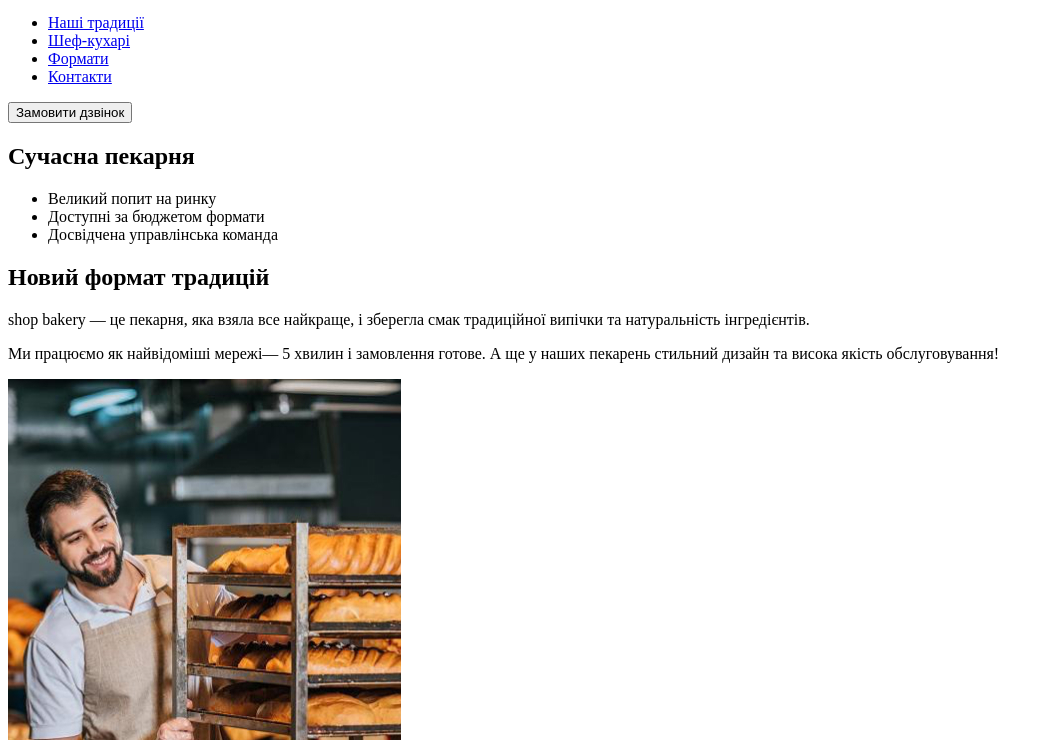
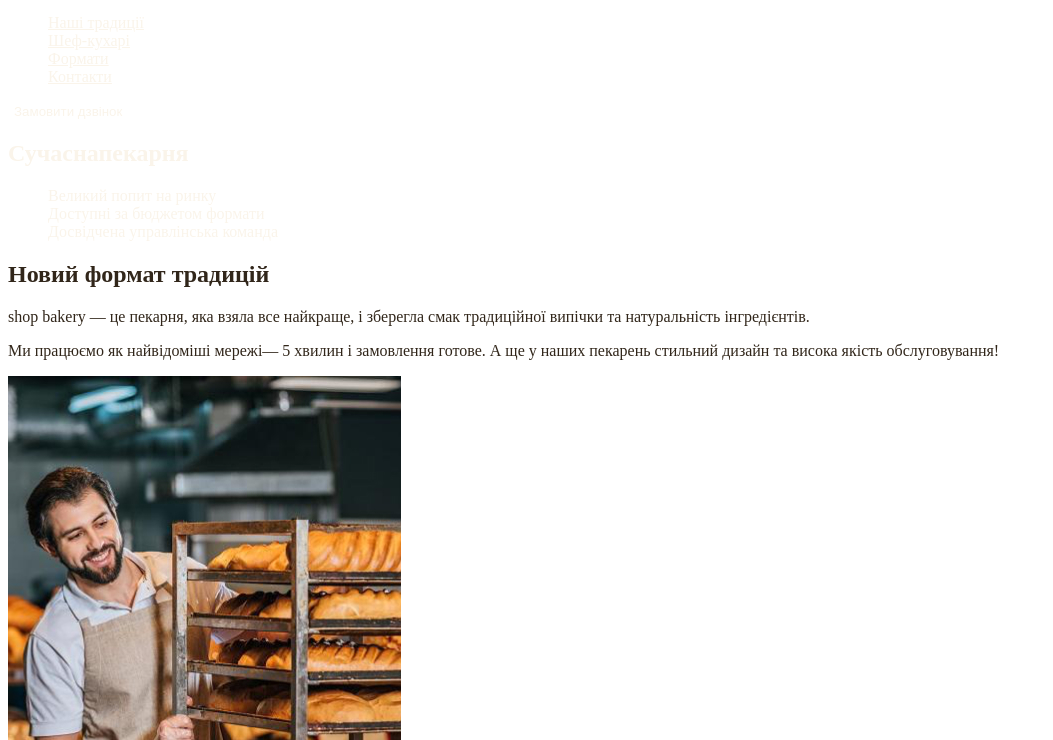
Before and after one commit to 1Yulia3/genius, a plain HTML site: page index.html in a window 1280 px wide. Shown: the part 60-800 px from the top of the page, without its empty margins (0-1053 px from the left). Drawn offline with Linux system fonts and the light colour scheme.

Commit message:
Add styles.css

```diff
--- /dev/null
+++ b/css/styles.css
@@ -0,0 +1,57 @@
+:root {
+  --color-primary-dark: #31261a;
+  --color-primary-light: #faf4ea;
+  --color-brand-light: #819b57;
+  --color-brand-dark: #465929;
+}
+
+/* Base */
+ul {
+  list-style-type: none;
+}
+
+body {
+  color: var(--color-primary-dark);
+}
+
+/* Button */
+.button {
+  color: var(--color-primary-light);
+  background-color: var(--color-brand);
+  border: 2px solid var(--color-brand);
+  border-radius: 8px;
+  cursor: pointer;
+}
+
+.button:hover {
+  color: var(--color-brand-dark);
+  background-color: transparent;
+}
+
+/* Link */
+.link {
+  color: var(--color-primary-light);
+}
+
+.link:hover {
+  color: var(--color-brand);
+}
+
+/* Hero section */
+.hero-title {
+  color: var(--color-primary-light);
+}
+
+.hero-title .accent {
+  color: var(--color-brand);
+}
+
+/* Advantages section */
+.advantages-list {
+  color: var(--color-primary-light);
+  background-color: var(--color-brand);
+}
+
+.section-title .accent {
+  color: var(--color-brand-dark);
+}
--- a/index.html
+++ b/index.html
@@ -4,6 +4,7 @@
     <meta charset="UTF-8" />
     <meta name="viewport" content="width=device-width, initial-scale=1.0" />
     <title>Document</title>
+    <link rel="stylesheet" href="./css/styles.css" />
   </head>
   <body>
     <header>
@@ -12,25 +13,25 @@
           <img src="./images/logo.svg" alt="Логотип сучасної пекарні" />
         </a>
         <ul>
-          <li><a href="#traditions-section">Наші традиції</a></li>
-          <li><a href="#chef-section">Шеф-кухарі</a></li>
-          <li><a href="#formars-section">Формати</a></li>
-          <li><a href="#contact-section">Контакти</a></li>
+          <li><a class="link" href="#traditions-section">Наші традиції</a></li>
+          <li><a class="link" href="#chef-section">Шеф-кухарі</a></li>
+          <li><a class="link" href="#formars-section">Формати</a></li>
+          <li><a class="link" href="#contact-section">Контакти</a></li>
         </ul>
       </nav>
-      <button type="button">Замовити дзвінок</button>
+      <button class="button" type="button">Замовити дзвінок</button>
     </header>
     <main>
       <section>
-        <h1>Сучасна пекарня</h1>
+        <h1 class="hero-title"><span class="accent">Сучасна</span>пекарня</h1>
       </section>
       <section id="traditions-section">
-        <ul>
+        <ul class="advantages-list">
           <li>Великий попит на ринку</li>
           <li>Доступні за бюджетом формати</li>
           <li>Досвідчена управлінська команда</li>
         </ul>
-        <h2>Новий формат традицій</h2>
+        <h2 class="section-title">Новий формат традицій</h2>
         <p>
           <span>shop bakery</span> — це пекарня, яка взяла все найкраще, і
           зберегла смак традиційної випічки та натуральність інгредієнтів.
@@ -46,7 +47,9 @@
         />
       </section>
       <section id="chef-section">
-        <h2>Наші найкращі шеф-кухарі</h2>
+        <h2 class="section-title">
+          Наші найкращі <span class="accent">шеф-кухарі</span>
+        </h2>
         <ul>
           <li>
             <article>
@@ -70,7 +73,7 @@
         </ul>
       </section>
       <section id="formars-section">
-        <h2>Формати</h2>
+        <h2 class="section-title">Формати</h2>
         <ul>
           <li>
             <article>
@@ -90,7 +93,7 @@
         </ul>
       </section>
       <section id="contact-section">
-        <h2>Приєднуйся до мережі пекарень</h2>
+        <h2 class="section-title">Приєднуйся до мережі пекарень</h2>
         <iframe
           src="https://www.google.com/maps/embed?pb=!1m18!1m12!1m3!1d2540.1640531314047!2d30.491233500000003!3d50.4566697!2m3!1f0!2f0!3f0!3m2!1i1024!2i768!4f13.1!3m3!1m2!1s0x40d4ce637bfe1717%3A0x5370c2254ad1b952!2z0YPQuy4g0KHQtdGH0LXQstGL0YUg0KHRgtGA0LXQu9GM0YbQvtCyLCA1NCwg0JrQuNC10LIsIDAyMDAw!5e0!3m2!1sru!2sua!4v1706171470529!5m2!1sru!2sua"
           width="603"
@@ -107,10 +110,10 @@
           <img src="./images/logo.svg" alt="Логотип сучасної пекарні" />
         </a>
         <ul>
-          <li><a href="#traditions-section">Наші традиції</a></li>
-          <li><a href="#chef-section">Шеф-кухарі</a></li>
-          <li><a href="#formars-section">Формати</a></li>
-          <li><a href="#contact-section">Контакти</a></li>
+          <li><a class="link" href="#traditions-section">Наші традиції</a></li>
+          <li><a class="link" href="#chef-section">Шеф-кухарі</a></li>
+          <li><a class="link" href="#formars-section">Формати</a></li>
+          <li><a class="link" href="#contact-section">Контакти</a></li>
         </ul>
       </nav>
       <address>
```
